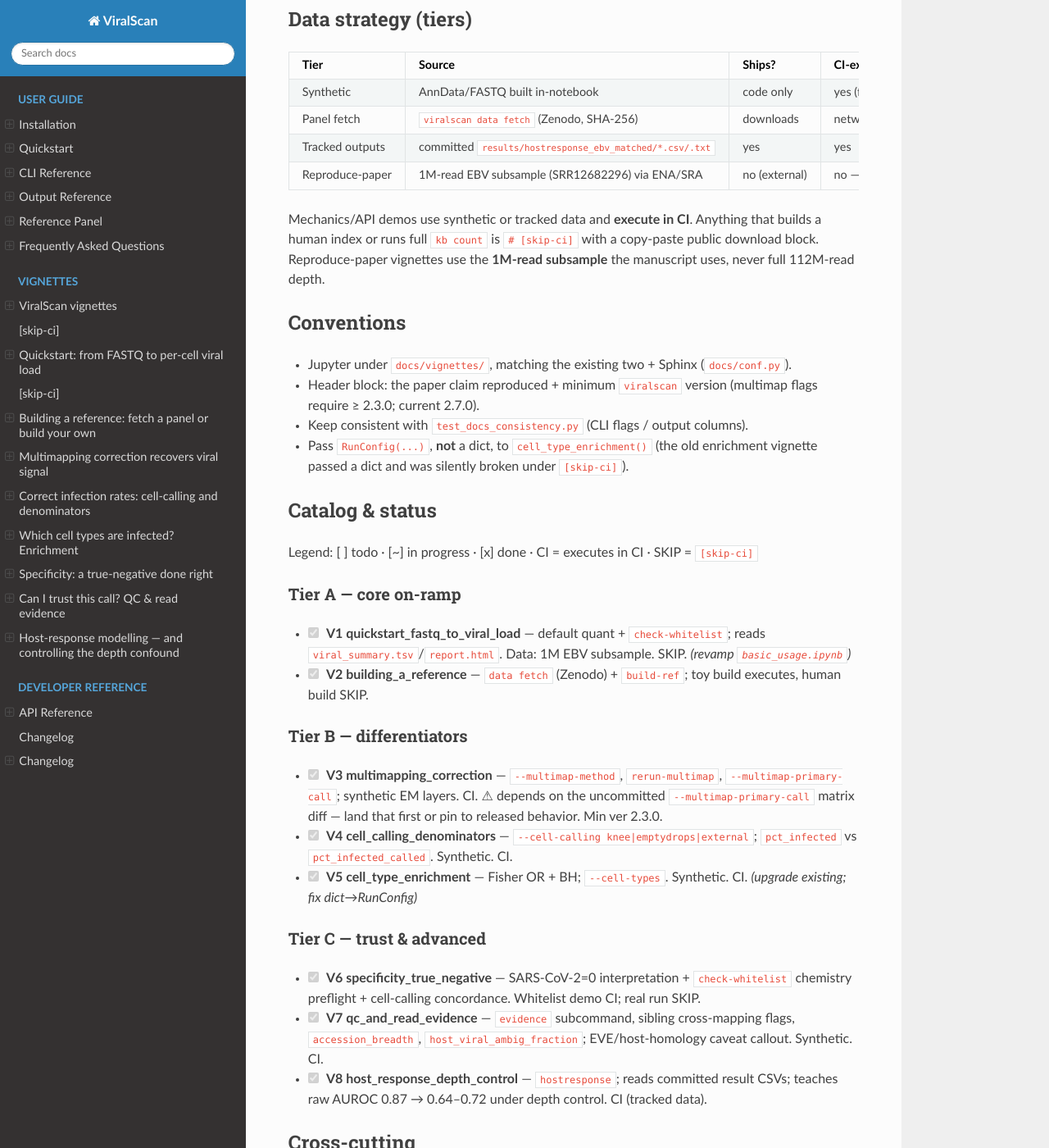
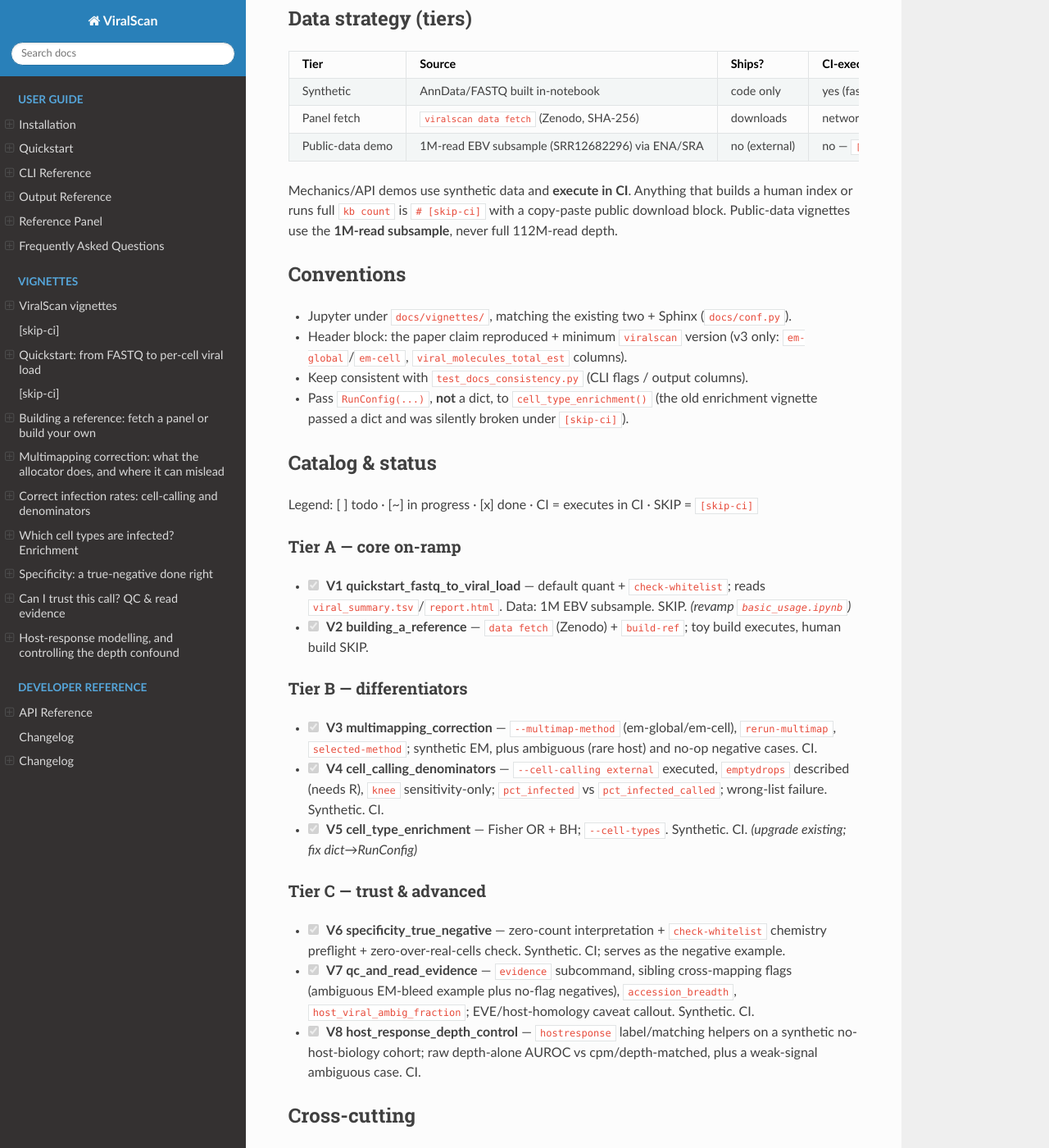
Before and after one commit to mdmanurung/ViralScan, a Sphinx documentation site: the page built from docs/vignettes/VIGNETTES_PLAN.md, in a window 1280 px wide and 1400 px high, scrolled down 371 px. Shown: the whole window at 82% size. Built offline with Sphinx 7.4.7 and the Read the Docs theme 3.1.0, drawn with Linux system fonts in a browser that asks for light colours; some of the changed text lies outside the part shown.

Commit message:
docs(vignettes): rebuild notebooks on v3 APIs with negative and ambiguous examples (closes PLAN DOC-06)
Remove pre-v3 real-data numbers and legacy columns/flags (total_umi,
em, unique-only primary call, knee as primary caller); use
viral_molecules_total_est, em-global, --cell-calling external.
Add ambiguous sibling-EM-bleed, rare-host EM, and synthetic depth-null
host-response cases. Notebooks committed output-stripped.

Co-Authored-By: Claude Opus 5.5 <noreply@anthropic.com>

```diff
--- a/docs/vignettes/VIGNETTES_PLAN.md
+++ b/docs/vignettes/VIGNETTES_PLAN.md
@@ -9,9 +9,9 @@ designed so an outside reader on a laptop can either run it end-to-end, or is
 told exactly why not and how to obtain the data. No institutional paths, no
 private `evonk` index (contrast `docs/showcase_runbook.md`, which is internal).
 
-Each vignette is grounded in one of the manuscript's result narratives
-(`docs/manuscript_draft.md`) so the tutorials double as reproducible evidence
-for the paper — including the caveats, not just the headline numbers.
+Each vignette teaches one v3 feature on synthetic data, with a negative or
+ambiguous example. Real-library numbers from earlier drafts were removed (DOC-06);
+benchmark claims live in the claims registry, not in notebooks.
 
 ## Data strategy (tiers)
 
@@ -19,19 +19,18 @@ for the paper — including the caveats, not just the headline numbers.
 |------|--------|--------|--------------|
 | Synthetic | AnnData/FASTQ built in-notebook | code only | yes (fast, deterministic) |
 | Panel fetch | `viralscan data fetch` (Zenodo, SHA-256) | downloads | network-gated |
-| Tracked outputs | committed `results/hostresponse_ebv_matched/*.csv/.txt` | yes | yes |
-| Reproduce-paper | 1M-read EBV subsample (SRR12682296) via ENA/SRA | no (external) | no — `[skip-ci]` |
+| Public-data demo | 1M-read EBV subsample (SRR12682296) via ENA/SRA | no (external) | no — `[skip-ci]` |
 
-Mechanics/API demos use synthetic or tracked data and **execute in CI**. Anything
+Mechanics/API demos use synthetic data and **execute in CI**. Anything
 that builds a human index or runs full `kb count` is `# [skip-ci]` with a
-copy-paste public download block. Reproduce-paper vignettes use the **1M-read
-subsample** the manuscript uses, never full 112M-read depth.
+copy-paste public download block. Public-data vignettes use the **1M-read
+subsample**, never full 112M-read depth.
 
 ## Conventions
 
 - Jupyter under `docs/vignettes/`, matching the existing two + Sphinx (`docs/conf.py`).
 - Header block: the paper claim reproduced + minimum `viralscan` version
-  (multimap flags require ≥ 2.3.0; current 2.7.0).
+  (v3 only: `em-global`/`em-cell`, `viral_molecules_total_est` columns).
 - Keep consistent with `test_docs_consistency.py` (CLI flags / output columns).
 - Pass `RunConfig(...)`, **not** a dict, to `cell_type_enrichment()` (the old
   enrichment vignette passed a dict and was silently broken under `[skip-ci]`).
@@ -45,16 +44,16 @@ Legend: [ ] todo · [~] in progress · [x] done · CI = executes in CI · SKIP =
 - [x] **V2 building_a_reference** — `data fetch` (Zenodo) + `build-ref`; toy build executes, human build SKIP.
 
 ### Tier B — differentiators
-- [x] **V3 multimapping_correction** — `--multimap-method`, `rerun-multimap`, `--multimap-primary-call`; synthetic EM layers. CI. ⚠ depends on the uncommitted `--multimap-primary-call` matrix diff — land that first or pin to released behavior. Min ver 2.3.0.
-- [x] **V4 cell_calling_denominators** — `--cell-calling knee|emptydrops|external`; `pct_infected` vs `pct_infected_called`. Synthetic. CI.
+- [x] **V3 multimapping_correction** — `--multimap-method` (em-global/em-cell), `rerun-multimap`, `selected-method`; synthetic EM, plus ambiguous (rare host) and no-op negative cases. CI.
+- [x] **V4 cell_calling_denominators** — `--cell-calling external` executed, `emptydrops` described (needs R), `knee` sensitivity-only; `pct_infected` vs `pct_infected_called`; wrong-list failure. Synthetic. CI.
 - [x] **V5 cell_type_enrichment** — Fisher OR + BH; `--cell-types`. Synthetic. CI. *(upgrade existing; fix dict→RunConfig)*
 
 ### Tier C — trust & advanced
-- [x] **V6 specificity_true_negative** — SARS-CoV-2=0 interpretation + `check-whitelist` chemistry preflight + cell-calling concordance. Whitelist demo CI; real run SKIP.
-- [x] **V7 qc_and_read_evidence** — `evidence` subcommand, sibling cross-mapping flags, `accession_breadth`, `host_viral_ambig_fraction`; EVE/host-homology caveat callout. Synthetic. CI.
-- [x] **V8 host_response_depth_control** — `hostresponse`; reads committed result CSVs; teaches raw AUROC 0.87 → 0.64–0.72 under depth control. CI (tracked data).
+- [x] **V6 specificity_true_negative** — zero-count interpretation + `check-whitelist` chemistry preflight + zero-over-real-cells check. Synthetic. CI; serves as the negative example.
+- [x] **V7 qc_and_read_evidence** — `evidence` subcommand, sibling cross-mapping flags (ambiguous EM-bleed example plus no-flag negatives), `accession_breadth`, `host_viral_ambig_fraction`; EVE/host-homology caveat callout. Synthetic. CI.
+- [x] **V8 host_response_depth_control** — `hostresponse` label/matching helpers on a synthetic no-host-biology cohort; raw depth-alone AUROC vs cpm/depth-matched, plus a weak-signal ambiguous case. CI.
 
 ## Cross-cutting
-- [x] `docs/vignettes/README.md` index mapping vignette → subcommand → paper claim.
+- [x] `docs/vignettes/README.md` index mapping vignette → subcommand.
 - [x] Wire into `docs/index.md` / Sphinx toctree.
 - [x] Shared "data setup" block with public download commands (no `/exports`).
```
Also changed, not shown: docs/vignettes/README.md (+9 -8 lines), docs/vignettes/building_a_reference.ipynb, docs/vignettes/cell_calling_denominators.ipynb, docs/vignettes/cell_type_enrichment.ipynb, docs/vignettes/host_response_depth_control.ipynb, docs/vignettes/multimapping_correction.ipynb, docs/vignettes/qc_and_read_evidence.ipynb, docs/vignettes/quickstart_fastq_to_viral_load.ipynb, docs/vignettes/specificity_true_negative.ipynb.
